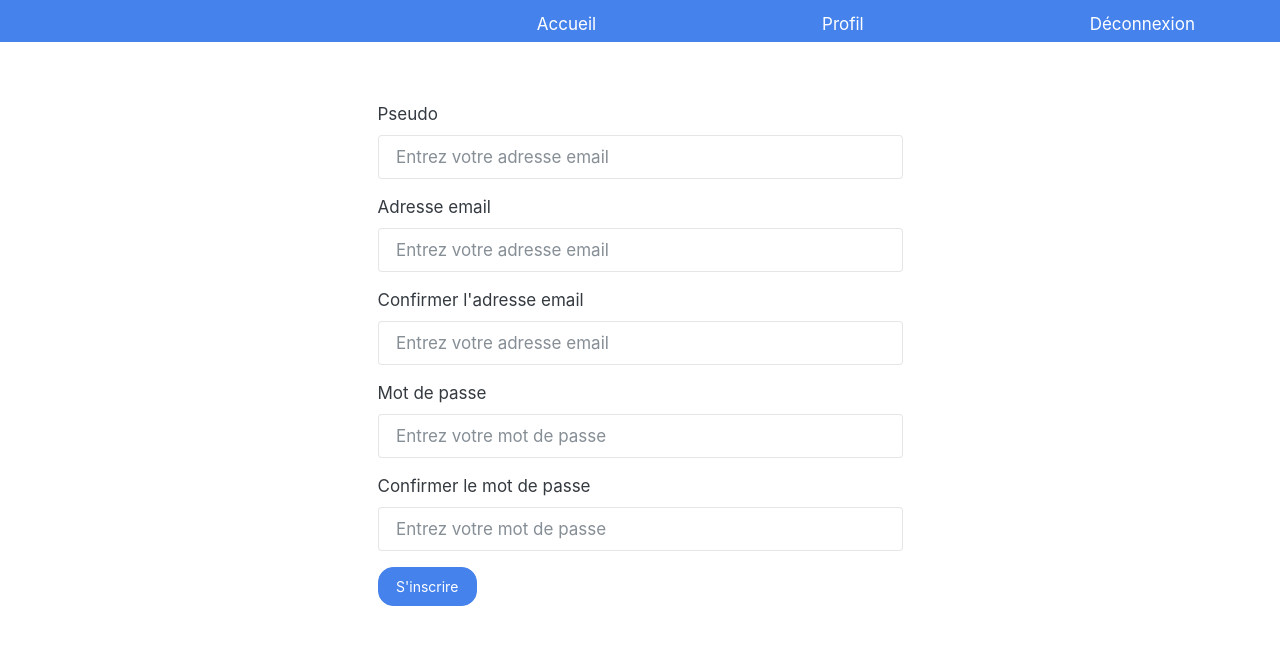
After one commit to IMBiXx/camagru, a PHP site: page /register.php in a window 1280 px wide. The commit adds this page. Shown: the top 665 px of the page. Run offline with PHP 8.4, Linux system fonts and the light colour scheme; the visitor is signed in with stand-in values (Sample User, id 1); some libraries are stand-ins or nearby versions.

Commit message:
first iteration for login & register forms

```diff
--- a/connexion.php
+++ b/connexion.php
@@ -30,7 +30,7 @@ if(isset($_POST['formconnexion']))
         $_SESSION['id'] = $userinfo['user_id'];
         $_SESSION['pseudo'] = $userinfo['user_pseudo'];
         $_SESSION['mail'] = $userinfo['user_email'];
-		header("location: profil.php?id=".$_SESSION['user_id']);
+		header("location: .".$_SESSION['user_id']);
       }
       else
       {
--- a/css/style.css
+++ b/css/style.css
@@ -21,6 +21,10 @@ a:hover {
     color: initial;
     color: #fff;
     text-decoration: none!important;
+}
+
+.center {
+    margin:auto;
 }
 /* global end */
 
--- a/db_manager.php
+++ b/db_manager.php
@@ -1,6 +1,6 @@
 <?php
 $servername = "mysql:host=localhost";
-$username = "root";
-$password = "Motivation03";
+$username = "valecart";
+$password = "pouet";
 $dbname = "camagru";
 ?>
--- a/inscription.php
+++ b/inscription.php
@@ -72,6 +72,7 @@ if(isset($_POST['inscrip']))
   {
     $erreur = "Votre mot de passe doit comporter un minimum de 8 caractères";
   }
+  header("location: .".$_SESSION['user_id']);
 }
 ?>
 <html>
--- /dev/null
+++ b/register-core.php
@@ -0,0 +1,28 @@
+<div class="col-lg-6 center">
+    <form action="inscription.php" method="post">
+    <fieldset>
+        <div class="form-group">
+        <label>Pseudo</label>
+        <input type="text" name="pseudo" class="form-control" aria-describedby="emailHelp" placeholder="Entrez votre adresse email">
+        </div>
+        <div class="form-group">
+        <label>Adresse email</label>
+        <input type="email" name="mail" class="form-control" aria-describedby="emailHelp" placeholder="Entrez votre adresse email">
+        </div>
+        <div class="form-group">
+        <label>Confirmer l'adresse email</label>
+        <input type="email" name="mail2" class="form-control" aria-describedby="emailHelp" placeholder="Entrez votre adresse email">
+        </div>
+        <div class="form-group">
+        <label for="exampleInputPassword1">Mot de passe</label>
+        <input type="password" name="mdp" class="form-control" placeholder="Entrez votre mot de passe">
+        </div>
+        <div class="form-group">
+        <label for="exampleInputPassword1">Confirmer le mot de passe</label>
+        <input type="password" name="mdp2" class="form-control" placeholder="Entrez votre mot de passe">
+        </div>
+        </fieldset>
+        <button type="submit" name="inscrip" class="btn btn-primary">S'inscrire</button>
+    </fieldset>
+    </form>
+</div>
--- /dev/null
+++ b/register.php
@@ -0,0 +1,18 @@
+<!doctype html>
+<html lang="fr">
+<head>
+  <meta charset="utf-8">
+  <title>Instapouet - Inscription</title>
+	<?php include('css-handler.php');?>
+</head>
+<body>
+<?php include("topmenu.php"); ?>
+<div class="main">
+    <div class="container">
+    <?php
+        include("register-core.php");
+    ?>
+</div>
+</div>
+</body>
+</html>
--- a/topmenu.php
+++ b/topmenu.php
@@ -8,8 +8,8 @@
     <a class="py-2 d-none d-md-inline-block" href="#">Accueil</a>
     <?php
     if (!$_SESSION['user'])
-        echo '<a class="py-2 d-none d-md-inline-block" href="#">Connexion</a>
-        <a class="py-2 d-none d-md-inline-block" href="#">Inscription</a>
+        echo '<a class="py-2 d-none d-md-inline-block" href="login.php">Connexion</a>
+        <a class="py-2 d-none d-md-inline-block" href="register.php">Inscription</a>
         <span></span>';
     else
             echo '<a class="py-2 d-none d-md-inline-block" href="#">Profil</a>
```
Also changed, not shown: login-core.php (added, +16 -0 lines), login.php (added, +18 -0 lines).
